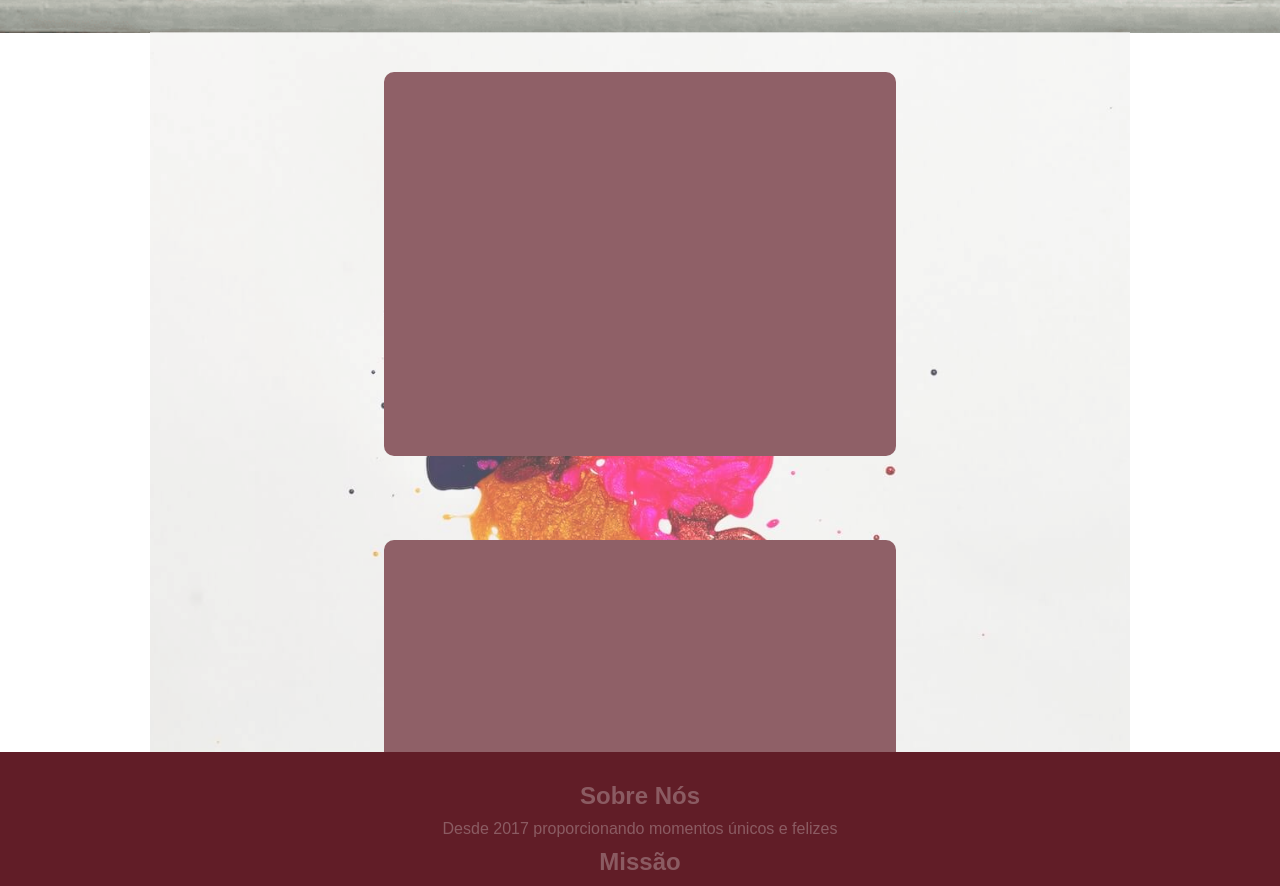
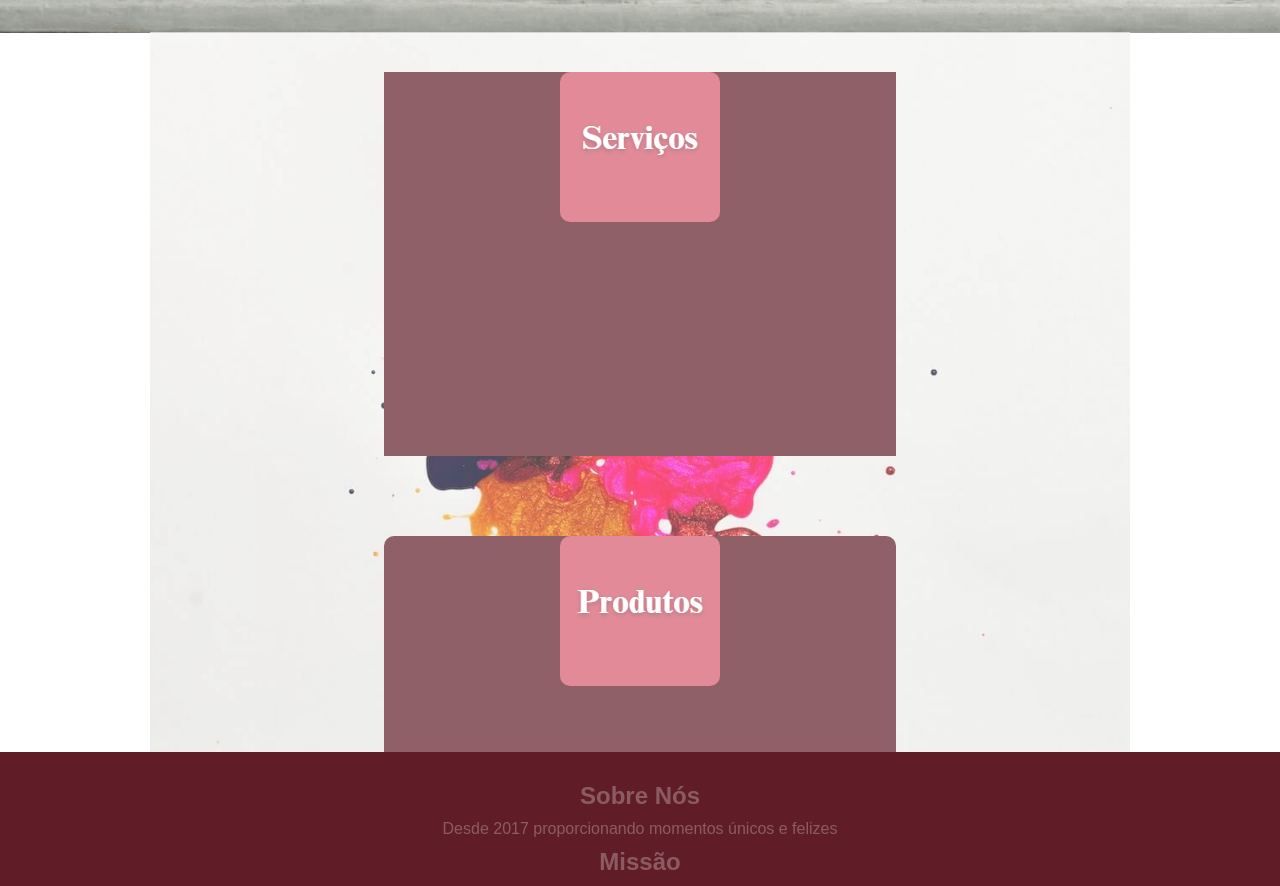
Before and after one commit to Diegodumar/Sara-artesanato, a plain HTML site: page index.html in a window 1280 px wide. Shown: the part 1351-2237 px from the top of the page. Drawn offline with nearby package versions, Linux system fonts and the light colour scheme.

Commit message:
update 2 / 31-03

```diff
--- a/index.html
+++ b/index.html
@@ -61,9 +61,9 @@
 
 
 <article>
-    <div class="banner1"><a href=""></a></div>
+    <div class="banner1"><a href=""> <img class="b1" src="img/Serviços.png" alt=""> </a></div>
 
-    <div class="banner2"><a href=""></a></div>
+    <div class="banner2"><a href=""> <img class="b2" src="img/Produtos.png" alt=""> </a></div>
 </article>
 
 </main>
@@ -88,9 +88,9 @@
 
     <a href=""> <img src="img/whatsappnegro.png" alt=""></a>
 
-    <a href=""> <img id="instalogo" src="img/instagramnegro.png" alt=""></a>
+    <a href="https://instagram.com/saraartesanato295?igshid=YmMyMTA2M2Y="> <img id="instalogo" src="img/instagramnegro.png" alt=""></a>
 
-    <a href=""> <img id="facelogo" src="img/facebooknegro.png" alt=""></a>
+    <a href="https://www.facebook.com/saraartesanatogloria/"> <img id="facelogo" src="img/facebooknegro.png" alt=""></a>
 
 <h3>Matriz</h3>
 <p>Av Jerônimo Monteiro 926 - Vila Velha - ES</p>
--- a/style.css
+++ b/style.css
@@ -141,7 +141,7 @@ article{
     background-color: #611D27;
     height: 150px;
     width: 160px;
-    border-radius: 10px;
+
     margin: 40px 10px;
 
 }
@@ -149,8 +149,16 @@ article{
 .banner1{
     width: 40vw;
     height: 30vw;
+
 }
 
+.b1{
+    border-radius: 10px;
+}
+
+.b2{
+    border-radius: 10px;
+}
 
 
 .banner1:hover{transform: scale(1.1);}
```
Also changed, not shown: img/Produtos.png (added), img/Serviços.png (added).
